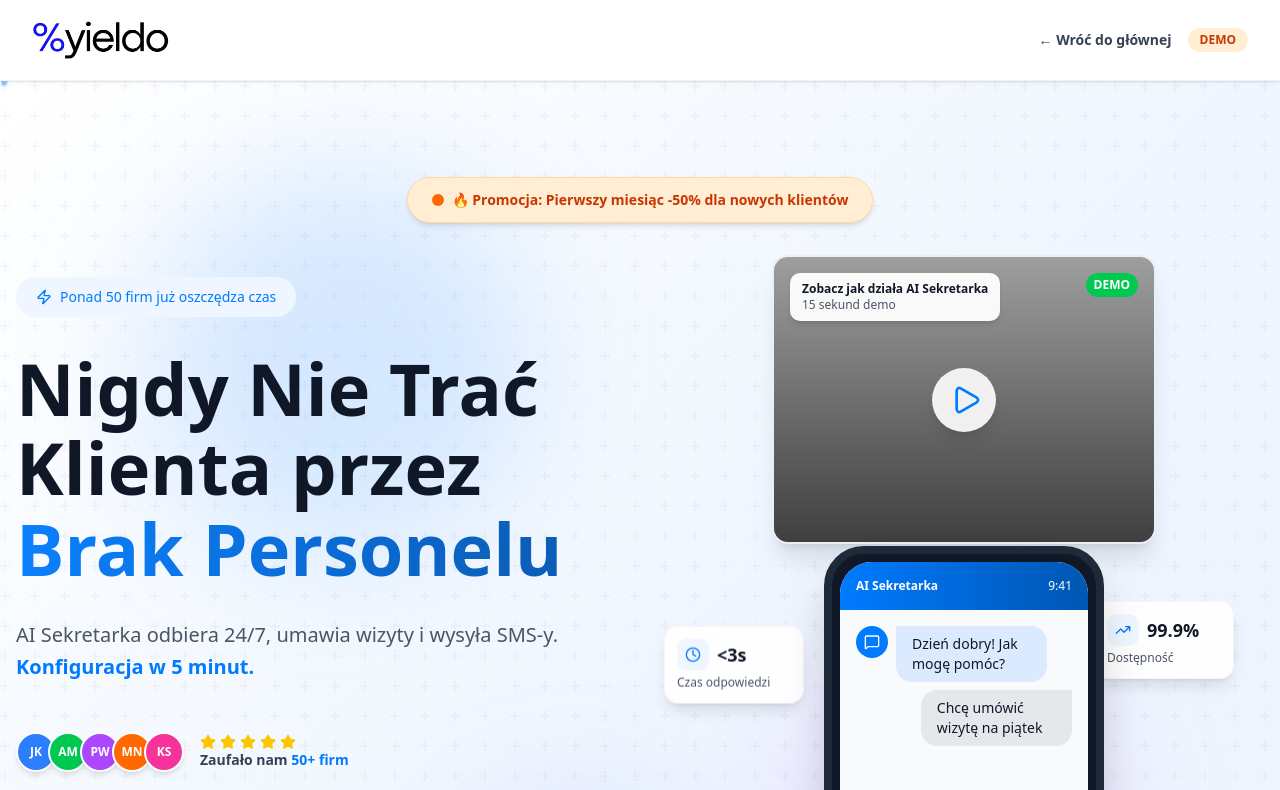
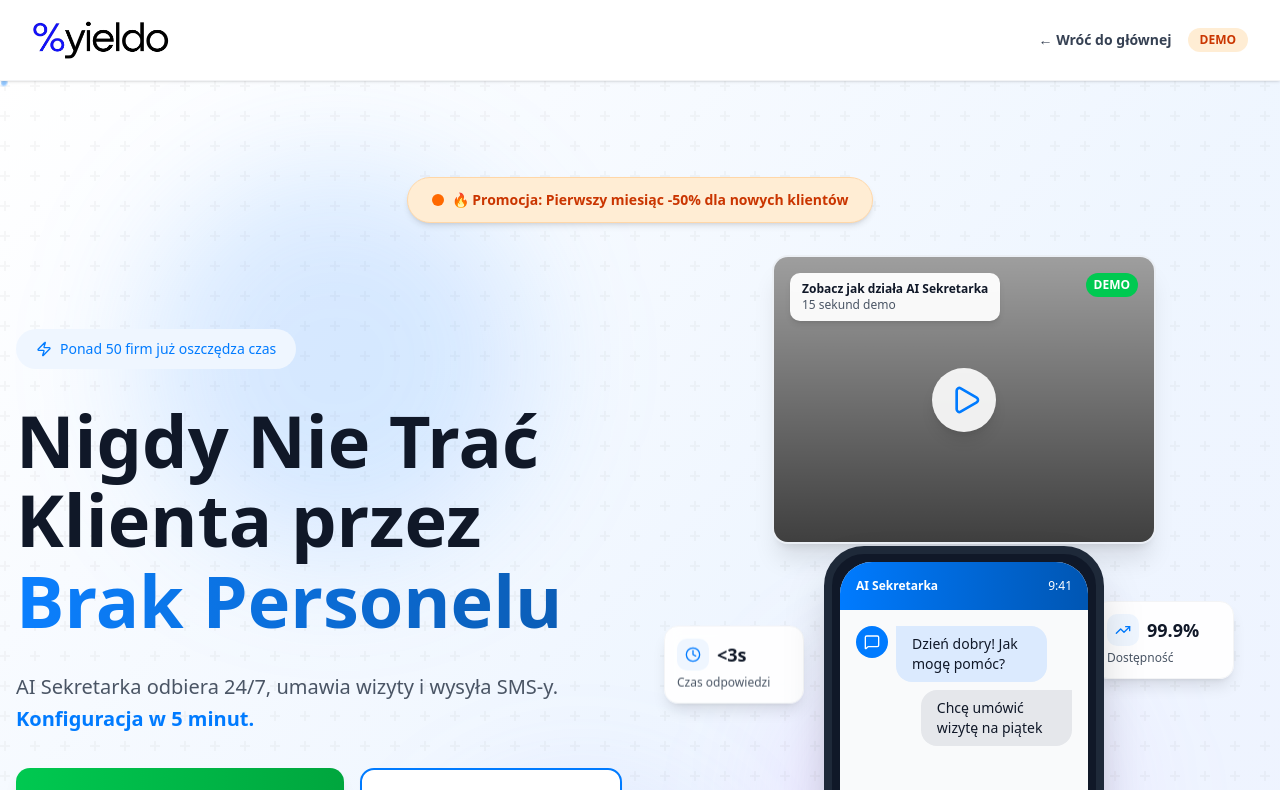
Before and after one commit to tjelz/ai-sekretarka-ui-mockup, a Next.js app: page /ai-sekretarka-demo in a window 1280 px wide. Shown: the top 790 px of the page. Built offline with nearby package versions, Linux system fonts and the light colour scheme.

Commit message:
remove social proof bar

```diff
--- a/src/app/ai-sekretarka-demo/page.tsx
+++ b/src/app/ai-sekretarka-demo/page.tsx
@@ -11,7 +11,6 @@ import Image from "next/image";
 
 // Existing components from main page
 import AnimatedBackground from "../components/AnimatedBackground";
-import SocialProofBar from "../components/SocialProofBar";
 import HeroPhoneMockup from "../components/HeroPhoneMockup";
 import TypewriterText from "../components/TypewriterText";
 
@@ -117,11 +116,6 @@ export default function AISekretarkaDemoPage() {
                 AI Sekretarka odbiera 24/7, umawia wizyty i wysyła SMS-y.{' '}
                 <span className="text-[#007BFF] font-semibold">Konfiguracja w 5 minut.</span>
               </p>
-
-              {/* Social Proof */}
-              <div className="py-4">
-                <SocialProofBar />
-              </div>
 
               {/* CTAs */}
               <div className="flex flex-col sm:flex-row gap-4">
--- a/src/app/ai-sekretarka/page.tsx
+++ b/src/app/ai-sekretarka/page.tsx
@@ -11,7 +11,6 @@ import PricingCalculatorInputs from "../components/PricingCalculatorInputs"
 import EnhancedPricingCard from "../components/EnhancedPricingCard"
 import { Slider } from "@/components/ui/slider"
 import AnimatedBackground from "../components/AnimatedBackground"
-import SocialProofBar from "../components/SocialProofBar"
 import HeroPhoneMockup from "../components/HeroPhoneMockup"
 import TypewriterText from "../components/TypewriterText"
 import AnimatedStatCard from "../components/AnimatedStatCard"
@@ -314,11 +313,6 @@ export default function AISekretarkaPage() {
                 AI Sekretarka odbiera 24/7, umawia wizyty i wysyła SMS-y.{' '}
                 <span className="text-[#007BFF] font-semibold">Konfiguracja w 5 minut.</span>
               </p>
-
-              {/* Social Proof */}
-              <div className="py-4">
-                <SocialProofBar />
-              </div>
 
               {/* CTAs */}
               <div className="flex flex-col sm:flex-row gap-4">
--- a/src/app/components/SocialProofBar.tsx
+++ /dev/null
@@ -1,43 +0,0 @@
-'use client';
-
-import React from 'react';
-import { Star } from 'lucide-react';
-
-export default function SocialProofBar() {
-  // Avatar placeholders (using colored circles with initials)
-  const avatars = [
-    { bg: 'bg-blue-500', text: 'JK' },
-    { bg: 'bg-green-500', text: 'AM' },
-    { bg: 'bg-purple-500', text: 'PW' },
-    { bg: 'bg-orange-500', text: 'MN' },
-    { bg: 'bg-pink-500', text: 'KS' },
-  ];
-
-  return (
-    <div className="flex items-center gap-4 flex-wrap">
-      {/* Avatar Stack */}
-      <div className="flex -space-x-2">
-        {avatars.map((avatar, index) => (
-          <div
-            key={index}
-            className={`${avatar.bg} w-10 h-10 rounded-full border-2 border-white flex items-center justify-center text-white text-xs font-semibold shadow-md`}
-          >
-            {avatar.text}
-          </div>
-        ))}
-      </div>
-
-      {/* Trust Text */}
-      <div className="flex flex-col">
-        <div className="flex items-center gap-1">
-          {[...Array(5)].map((_, i) => (
-            <Star key={i} className="w-4 h-4 fill-yellow-400 text-yellow-400" />
-          ))}
-        </div>
-        <p className="text-sm font-semibold text-gray-700">
-          Zaufało nam <span className="text-[#007BFF]">50+ firm</span>
-        </p>
-      </div>
-    </div>
-  );
-}
```
